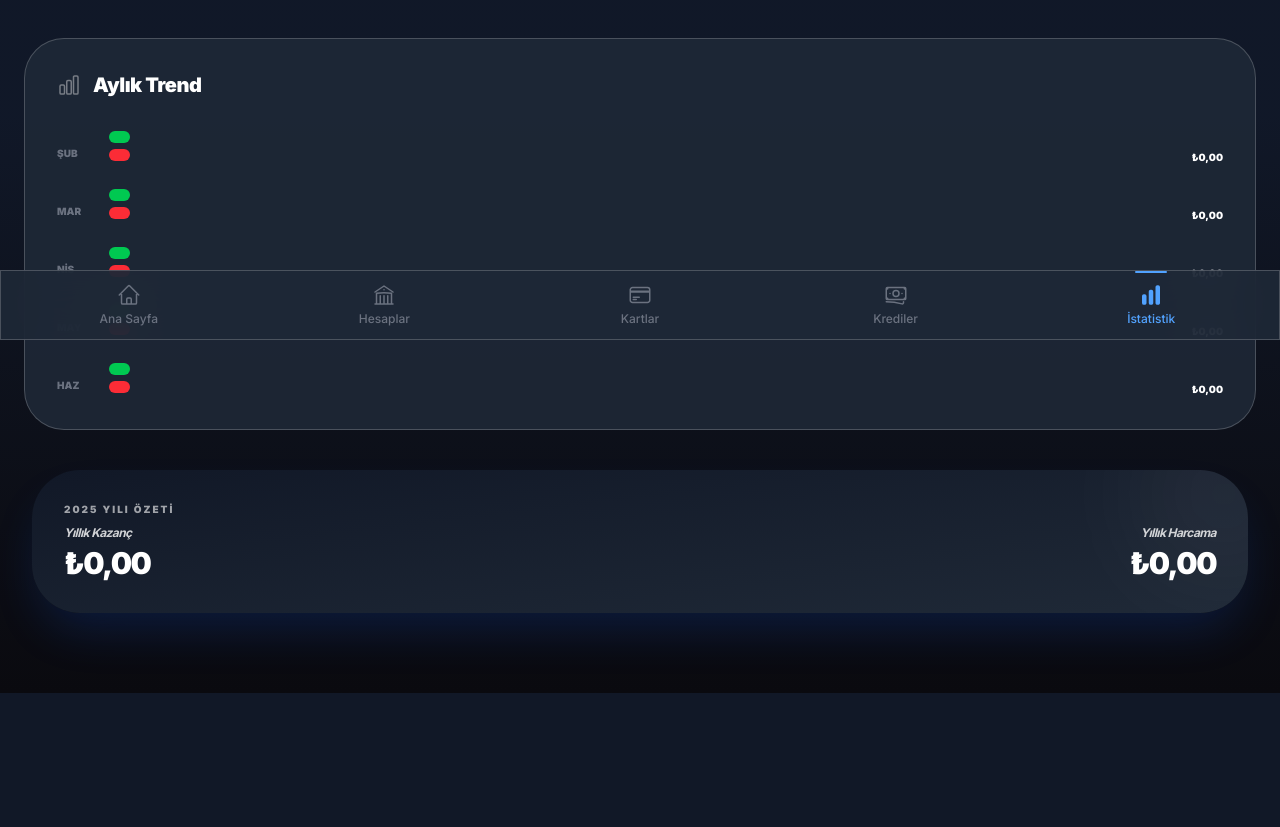
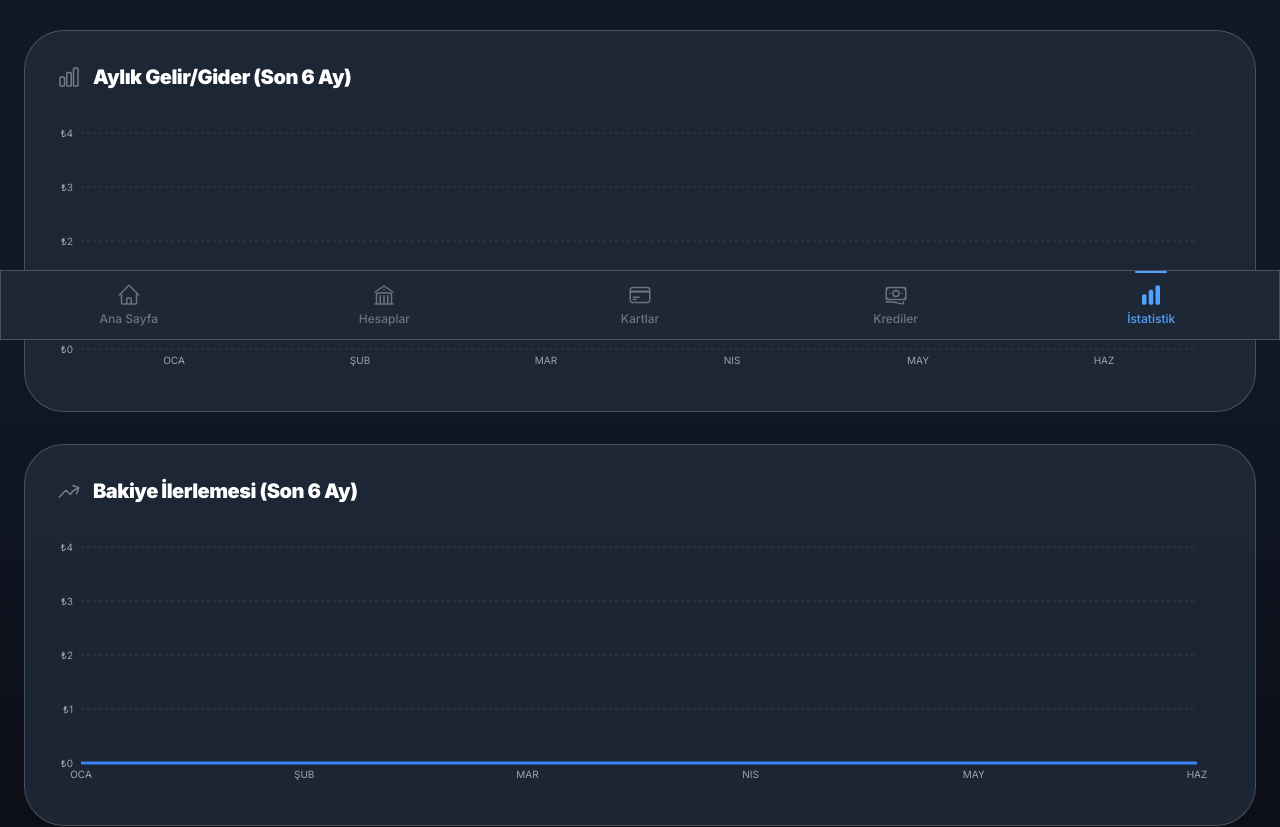
Before and after one commit to mertqy/personalFinans, a Next.js app: page /statistics in a window 1280 px wide. Shown: the part 460-1287 px from the top of the page. Before the commit the page ends 1233 px from the top, so only its background shows below. Built offline with nearby package versions, Linux system fonts and the light colour scheme.

Commit message:
feat: Add Statistics component to visualize financial data with various charts and metrics, and include the Recharts library.

```diff
--- a/package.json
+++ b/package.json
@@ -23,6 +23,7 @@
     "react": "^19.2.4",
     "react-dom": "^19.2.4",
     "react-hook-form": "^7.56.4",
+    "recharts": "^3.8.0",
     "uuid": "^11.1.0"
   },
   "devDependencies": {
--- a/src/components/Statistics.tsx
+++ b/src/components/Statistics.tsx
@@ -10,6 +10,11 @@ import {
   ChartPieIcon,
   BanknotesIcon
 } from '@heroicons/react/24/outline';
+import {
+  BarChart, Bar, XAxis, YAxis, Tooltip, ResponsiveContainer,
+  PieChart, Pie, Cell,
+  AreaChart, Area, LineChart, Line, CartesianGrid
+} from 'recharts';
 
 interface StatisticsProps {
   transactions: Transaction[];
@@ -80,7 +85,7 @@ function StatCard({
 function SectionCard({ title, children, delay = 0, icon: Icon }: { title: string; children: React.ReactNode; delay?: number; icon?: React.ElementType }) {
   return (
     <div
-      className="p-8 rounded-[2.5rem] glass-strong border border-gray-700/20 bg-gray-800/10 animate-slide-up"
+      className="p-8 rounded-[2.5rem] glass-strong border border-gray-700/20 bg-gray-800/10 animate-slide-up overflow-hidden"
       style={{ animationDelay: `${delay}s` }}
     >
       <div className="flex items-center gap-3 mb-8">
@@ -91,6 +96,8 @@ function SectionCard({ title, children, delay = 0, icon: Icon }: { title: string
     </div>
   );
 }
+
+const COLORS = ['#ef4444', '#f59e0b', '#10b981', '#3b82f6', '#8b5cf6'];
 
 export default function Statistics({ transactions }: StatisticsProps) {
   const [isClient, setIsClient] = useState(false);
@@ -111,8 +118,10 @@ export default function Statistics({ transactions }: StatisticsProps) {
   const yearlyIncome = yearlyTransactions.filter(t => t.type === 'income').reduce((sum, t) => sum + t.amount, 0);
   const yearlyExpenses = yearlyTransactions.filter(t => t.type === 'expense').reduce((sum, t) => sum + t.amount, 0);
 
-  const monthlyData: {month: string, income: number, expenses: number, net: number}[] = [];
-  for (let i = 4; i >= 0; i--) {
+  // Generate Monthly Data for Bar & Line Charts
+  const monthlyData: {month: string, income: number, expenses: number, net: number, cumulative: number}[] = [];
+  let runningCumulative = 0;
+  for (let i = 5; i >= 0; i--) {
     const d = new Date();
     d.setMonth(d.getMonth() - i);
     const mtx = realTransactions.filter(t => {
@@ -121,26 +130,69 @@ export default function Statistics({ transactions }: StatisticsProps) {
     });
     const inc = mtx.filter(t => t.type === 'income').reduce((s, t) => s + t.amount, 0);
     const exp = mtx.filter(t => t.type === 'expense').reduce((s, t) => s + t.amount, 0);
-    monthlyData.push({ month: d.toLocaleDateString('tr-TR', { month: 'short' }), income: inc, expenses: exp, net: inc - exp });
+    const net = inc - exp;
+    runningCumulative += net;
+    monthlyData.push({
+      month: d.toLocaleDateString('tr-TR', { month: 'short' }).toUpperCase(),
+      income: inc,
+      expenses: exp,
+      net: net,
+      cumulative: runningCumulative
+    });
   }
 
+  // Generate Category Data for Pie Check (Donut)
   const categoryData = realTransactions.filter(t => t.type === 'expense').reduce((acc, t) => {
     acc[t.category] = (acc[t.category] || 0) + t.amount;
     return acc;
   }, {} as Record<string, number>);
 
-  const topCategories = Object.entries(categoryData).sort(([,a], [,b]) => b - a).slice(0, 5);
-  const maxCategoryAmount = Math.max(...Object.values(categoryData), 1);
+  const pieData = Object.entries(categoryData)
+    .map(([name, value]) => ({ name, value }))
+    .sort((a, b) => b.value - a.value)
+    .slice(0, 5); // Top 5 categories
+
+  const CustomTooltip = ({ active, payload, label }: any) => {
+    if (active && payload && payload.length) {
+      return (
+        <div className="bg-gray-800 border border-gray-700 p-4 rounded-xl shadow-xl">
+          <p className="text-white font-bold mb-2">{label}</p>
+          {payload.map((entry: any, index: number) => (
+            <p key={index} className="text-sm font-medium" style={{ color: entry.color }}>
+              {entry.name === 'income' ? 'Gelir: ' : entry.name === 'expenses' ? 'Gider: ' : entry.name === 'net' ? 'Net: ' : entry.name === 'cumulative' ? 'Bakiye: ' : ''}
+              {formatCurrency(entry.value)}
+            </p>
+          ))}
+        </div>
+      );
+    }
+    return null;
+  };
+
+  const CustomPieTooltip = ({ active, payload }: any) => {
+    if (active && payload && payload.length) {
+      return (
+        <div className="bg-gray-800 border border-gray-700 p-3 rounded-xl shadow-xl">
+          <p className="text-white font-bold text-sm">{payload[0].name}</p>
+          <p className="text-sm font-medium" style={{ color: payload[0].payload.fill }}>
+            {formatCurrency(payload[0].value)}
+          </p>
+        </div>
+      );
+    }
+    return null;
+  };
 
   if (!isClient) return null;
 
   return (
-    <div className="space-y-10 animate-fade-in pb-20">
+    <div className="space-y-8 animate-fade-in pb-20">
       <div className="pt-8 mb-4 px-2">
         <h1 className="text-3xl font-black text-white mb-2 tracking-tighter">Analiz</h1>
         <p className="text-gray-500 text-sm font-medium tracking-tight">Finansal yolculuğunu detaylıca incele.</p>
       </div>
 
+      {/* İstatistik Kartları */}
       <div className="grid grid-cols-2 gap-4">
         <StatCard title="Toplam Gelir" value={totalIncome} icon={ArrowTrendingUpIcon} color="green" trend="up" delay={0.1} />
         <StatCard title="Toplam Gider" value={totalExpenses} icon={ArrowTrendingDownIcon} color="red" trend="down" delay={0.2} />
@@ -148,51 +200,86 @@ export default function Statistics({ transactions }: StatisticsProps) {
         <StatCard title="Tasarruf" value={`%${savingsRate.toFixed(1)}`} icon={ChartPieIcon} color="purple" delay={0.4} />
       </div>
 
-      <SectionCard title="Aylık Trend" icon={ChartBarIcon} delay={0.5}>
-         <div className="space-y-6">
-            {monthlyData.map((m) => (
-              <div key={m.month} className="flex items-end gap-3">
-                 <div className="w-10 text-[10px] font-black uppercase text-gray-500 pb-1">{m.month}</div>
-                 <div className="flex-1 flex flex-col gap-1.5 pb-1">
-                    <div
-                      className="h-3 bg-green-500 rounded-full transition-all duration-1000 origin-left"
-                      style={{ width: `${Math.max((m.income / (Math.max(m.income, m.expenses, 1))) * 100, 2)}%` }}
-                    />
-                    <div
-                      className="h-3 bg-red-500 rounded-full transition-all duration-1000 origin-left"
-                      style={{ width: `${Math.max((m.expenses / (Math.max(m.income, m.expenses, 1))) * 100, 2)}%` }}
-                    />
-                 </div>
-                 <div className="w-16 text-right text-[10px] font-black text-white">
-                    {formatCurrency(m.net)}
-                 </div>
-              </div>
-            ))}
+      {/* Aylık Trend (Çubuk Grafiği) */}
+      <SectionCard title="Aylık Gelir/Gider (Son 6 Ay)" icon={ChartBarIcon} delay={0.5}>
+         <div className="h-64 w-full -ml-4">
+           <ResponsiveContainer width="100%" height="100%">
+             <BarChart data={monthlyData} margin={{ top: 10, right: 10, left: -20, bottom: 0 }}>
+               <CartesianGrid strokeDasharray="3 3" stroke="#374151" vertical={false} />
+               <XAxis dataKey="month" stroke="#9CA3AF" fontSize={10} axisLine={false} tickLine={false} />
+               <YAxis stroke="#9CA3AF" fontSize={10} axisLine={false} tickLine={false} tickFormatter={(val) => `₺${val >= 1000 ? (val/1000).toFixed(0)+'k' : val}`} />
+               <Tooltip content={<CustomTooltip />} cursor={{fill: 'transparent'}}/>
+               <Bar dataKey="income" fill="#10B981" radius={[4, 4, 0, 0]} barSize={12} />
+               <Bar dataKey="expenses" fill="#EF4444" radius={[4, 4, 0, 0]} barSize={12} />
+             </BarChart>
+           </ResponsiveContainer>
          </div>
       </SectionCard>
 
-      {topCategories.length > 0 && (
-        <SectionCard title="Harcama Dağılımı" icon={ChartPieIcon} delay={0.6}>
-           <div className="space-y-8 mt-2">
-              {topCategories.map(([cat, amt]) => (
-                <div key={cat} className="group">
-                   <div className="flex justify-between items-baseline mb-3 px-1">
-                      <p className="text-sm font-black text-white tracking-tight">{cat}</p>
-                      <p className="text-xs font-bold text-gray-400">{formatCurrency(amt)}</p>
-                   </div>
-                   <div className="w-full bg-gray-900/40 rounded-full h-4 overflow-hidden p-1 border border-gray-700/20">
-                      <div
-                        className="h-full bg-gradient-to-r from-red-500 to-indigo-500 rounded-full transition-all duration-1000"
-                        style={{ width: `${(amt / maxCategoryAmount) * 100}%` }}
-                      />
-                   </div>
-                </div>
-              ))}
+      {/* Harcama Dağılımı (Donut Grafiği) */}
+      {pieData.length > 0 && (
+        <SectionCard title="Harcama Dağılımı (Top 5)" icon={ChartPieIcon} delay={0.6}>
+           <div className="h-64 w-full relative">
+             <ResponsiveContainer width="100%" height="100%">
+               <PieChart>
+                 <Pie
+                   data={pieData}
+                   cx="50%"
+                   cy="50%"
+                   innerRadius={60}
+                   outerRadius={80}
+                   paddingAngle={5}
+                   dataKey="value"
+                   stroke="none"
+                 >
+                   {pieData.map((entry, index) => (
+                     <Cell key={`cell-${index}`} fill={COLORS[index % COLORS.length]} />
+                   ))}
+                 </Pie>
+                 <Tooltip content={<CustomPieTooltip />} />
+               </PieChart>
+             </ResponsiveContainer>
+             {/* Center Text for Donut */}
+             <div className="absolute inset-0 flex flex-col items-center justify-center pointer-events-none">
+                <span className="text-[10px] text-gray-500 font-bold uppercase tracking-widest">En Yüksek</span>
+                <span className="text-white font-black text-lg truncate px-4 text-center">{pieData[0].name}</span>
+             </div>
+           </div>
+
+           {/* Custom Legend */}
+           <div className="grid grid-cols-2 gap-x-4 gap-y-3 mt-4">
+             {pieData.map((entry, index) => (
+               <div key={entry.name} className="flex items-center gap-2">
+                 <div className="w-3 h-3 rounded-full" style={{ backgroundColor: COLORS[index % COLORS.length] }} />
+                 <p className="text-xs text-white truncate flex-1 font-medium">{entry.name}</p>
+               </div>
+             ))}
            </div>
         </SectionCard>
       )}
 
-      <div className="p-8 rounded-[3rem] bg-gradient-to-br from-indigo-600 to-blue-700 text-white shadow-2xl shadow-blue-600/20 relative overflow-hidden animate-slide-up mx-2">
+      {/* Net Bakiye Gelişimi (Çizgi/Alan Grafiği) */}
+      <SectionCard title="Bakiye İlerlemesi (Son 6 Ay)" icon={ArrowTrendingUpIcon} delay={0.7}>
+         <div className="h-64 w-full -ml-4">
+           <ResponsiveContainer width="100%" height="100%">
+             <AreaChart data={monthlyData} margin={{ top: 10, right: 10, left: -20, bottom: 0 }}>
+               <defs>
+                 <linearGradient id="colorCumulative" x1="0" y1="0" x2="0" y2="1">
+                   <stop offset="5%" stopColor="#3b82f6" stopOpacity={0.3}/>
+                   <stop offset="95%" stopColor="#3b82f6" stopOpacity={0}/>
+                 </linearGradient>
+               </defs>
+               <CartesianGrid strokeDasharray="3 3" stroke="#374151" vertical={false} />
+               <XAxis dataKey="month" stroke="#9CA3AF" fontSize={10} axisLine={false} tickLine={false} />
+               <YAxis stroke="#9CA3AF" fontSize={10} axisLine={false} tickLine={false} tickFormatter={(val) => `₺${val >= 1000 ? (val/1000).toFixed(0)+'k' : val}`} />
+               <Tooltip content={<CustomTooltip />} />
+               <Area type="monotone" dataKey="cumulative" stroke="#3b82f6" strokeWidth={3} fillOpacity={1} fill="url(#colorCumulative)" />
+             </AreaChart>
+           </ResponsiveContainer>
+         </div>
+      </SectionCard>
+
+      <div className="p-8 rounded-[3rem] bg-gradient-to-br from-indigo-600 to-blue-700 text-white shadow-2xl shadow-blue-600/20 relative overflow-hidden animate-slide-up mx-2 mt-8">
          <div className="relative z-10">
             <p className="text-[10px] font-black uppercase tracking-[0.2em] mb-2 opacity-60">{currentYear} Yılı Özeti</p>
             <div className="flex justify-between items-end">
@@ -206,7 +293,7 @@ export default function Statistics({ transactions }: StatisticsProps) {
                </div>
             </div>
          </div>
-         <div className="absolute top-0 right-0 w-32 h-32 bg-white/10 rounded-full -mr-10 -mt-10 blur-3xl" />
+         <div className="absolute top-0 right-0 w-32 h-32 bg-white/10 rounded-full -mr-10 -mt-10 blur-3xl opacity-50 pointer-events-none" />
       </div>
     </div>
   );
```
Also changed, not shown: 1 other file (tests, documents, lock files or other folders).
